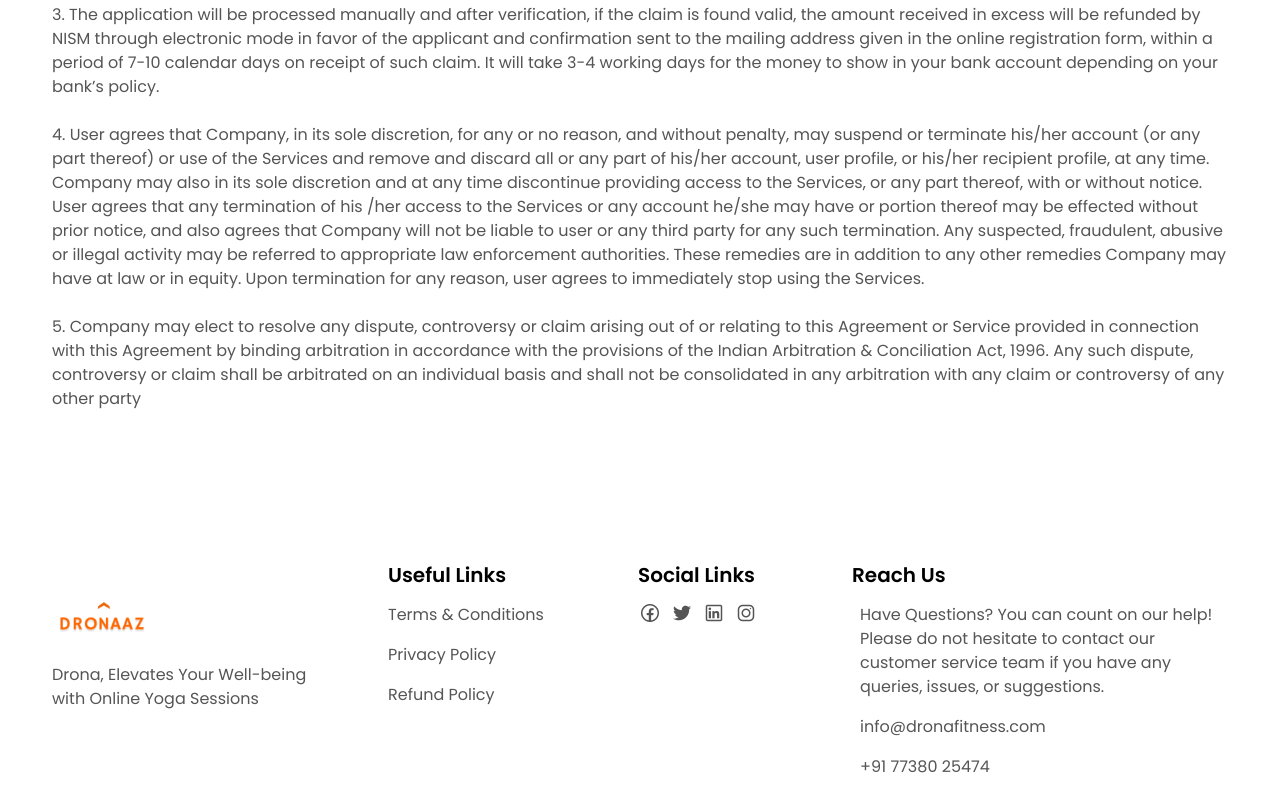
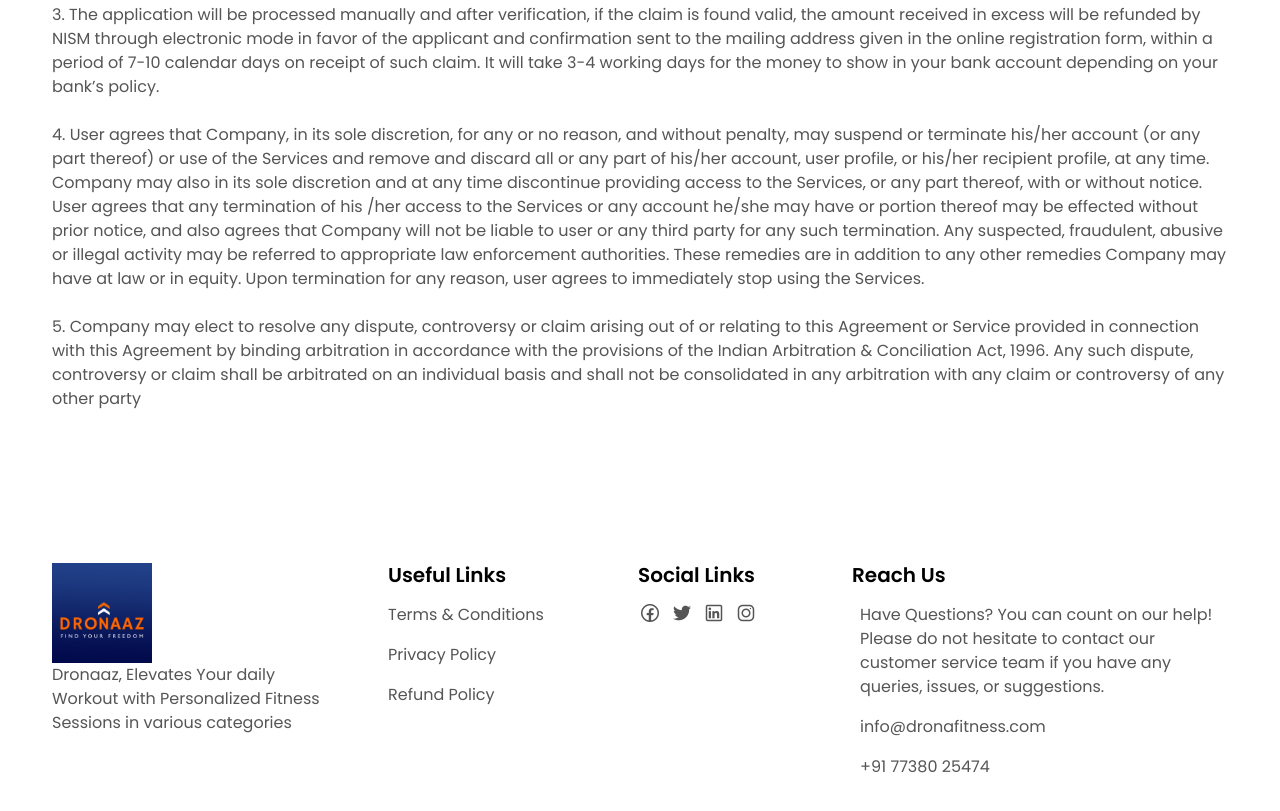
Before and after one commit to Drona-Fitness/drona-landing, a plain HTML site: page refund-policy.html in a window 1280 px wide. Shown: the part 1003-1814 px from the top of the page. Drawn offline with Linux system fonts and the light colour scheme.

Commit message:
Replaced the new logo at bottom

```diff
--- a/refund-policy.html
+++ b/refund-policy.html
@@ -290,10 +290,10 @@
             <div class="col-lg-3 mb-lg-0 mb-5">
               <div class="footer-info">
                 <div class="footer-info-logo">
-                  <img src="images/dronaaz.png" alt="color-logo">
+                  <img src="images/dronaaz-blue.png" alt="color-logo">
                 </div>
                 <div class="footer-info-text my-0">
-                  <p>Drona, Elevates Your Well-being with Online Yoga Sessions</p>
+                  <p>Dronaaz, Elevates Your daily Workout with Personalized Fitness Sessions in various categories</p>
                 </div>
               </div>
               <!-- <div class="footer-social">
```
Also changed, not shown: index.html (+1 -1 lines), privacy-policy.html (+1 -1 lines), terms-conditions.html (+2 -2 lines), images/dronaaz-blue.png (added).
